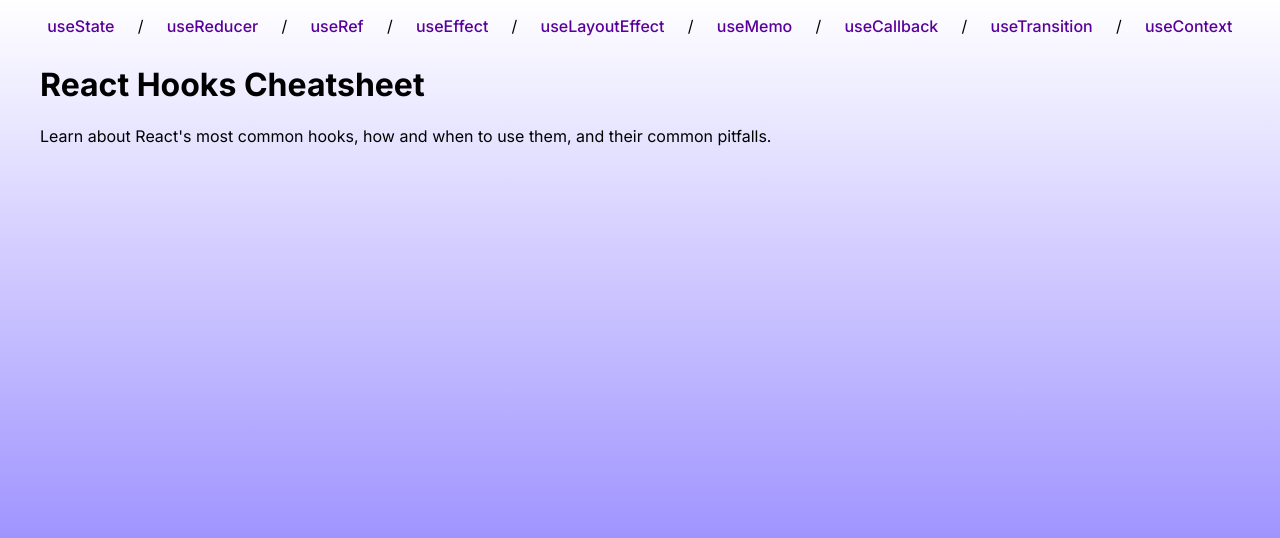
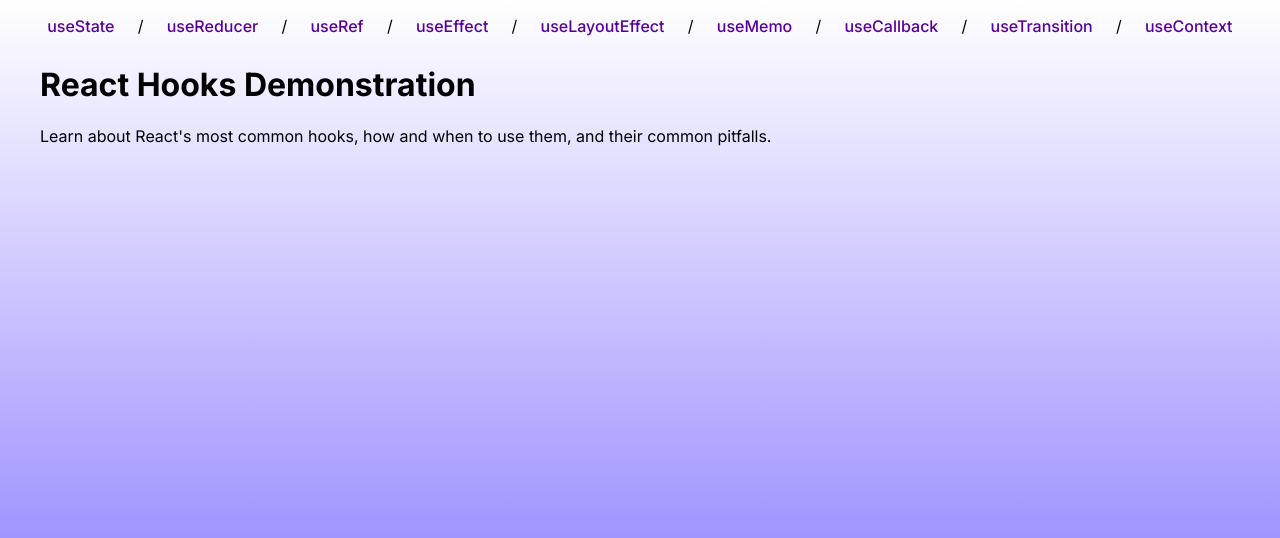
Before and after one commit to RobertTate/react-hooks-demonstration, a Next.js app: page / in a window 1280 px wide. Shown: the top 538 px of the page. Built offline with nearby package versions, Linux system fonts and the light colour scheme.

Commit message:
update readme

```diff
--- a/src/app/page.tsx
+++ b/src/app/page.tsx
@@ -1,7 +1,7 @@
 export default function Home() {
   return (
     <main>
-      <h1>React Hooks Cheatsheet</h1>
+      <h1>React Hooks Demonstration</h1>
       <p>Learn about React's most common hooks, how and when to use them, and their common pitfalls.</p>
     </main>
   )
```
Also changed, not shown: 1 other file (tests, documents, lock files or other folders).
